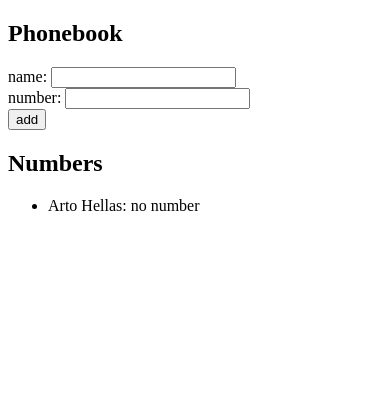
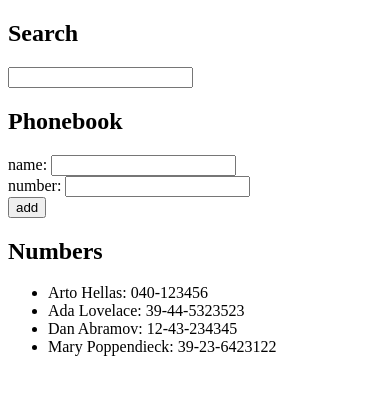
Before and after one commit to theS1LV3R/fullstackopen, a React (Create React App) app in the folder part2/phonebook/: page / in a window 390 px wide. Shown: the top 394 px of the page. Built offline with nearby package versions, Linux system fonts and the light colour scheme.

Commit message:
The Phonebook Step4 (2.9*)

```diff
--- a/part2/phonebook/src/App.jsx
+++ b/part2/phonebook/src/App.jsx
@@ -1,17 +1,33 @@
 import { useState } from "react";
 import Form from "./components/Form";
-import People from "./components/People"
+import People from "./components/People";
+import Search from "./components/Search";
 
 const App = () => {
-  const [people, setPeople] = useState([{ name: "Arto Hellas" }]);
+  /** @type {[{name: string, number: string}[], setPeople: Function]} */
+  const [people, setPeople] = useState([
+    { name: "Arto Hellas", number: "040-123456" },
+    { name: "Ada Lovelace", number: "39-44-5323523" },
+    { name: "Dan Abramov", number: "12-43-234345" },
+    { name: "Mary Poppendieck", number: "39-23-6423122" },
+  ]);
 
+  const [searchString, setSearchString] = useState("");
 
   return (
     <div>
+      <h2>Search</h2>
+      <Search searchString={searchString} setSearchString={setSearchString} />
       <h2>Phonebook</h2>
       <Form people={people} setPeople={setPeople} />
       <h2>Numbers</h2>
-      <People people={people} />
+      <People
+        people={people.filter((p) =>
+          `${p.name} ${p.number}`
+            .toLowerCase()
+            .includes(searchString.toLowerCase())
+        )}
+      />
     </div>
   );
 };
--- /dev/null
+++ b/part2/phonebook/src/components/Search.jsx
@@ -0,0 +1,11 @@
+export default function Search({ searchString, setSearchString }) {
+  const handleSearchInputChange = ({ target }) => setSearchString(target.value);
+
+  return (
+    <input
+      type="text"
+      value={searchString}
+      onChange={handleSearchInputChange}
+    />
+  );
+}
```
